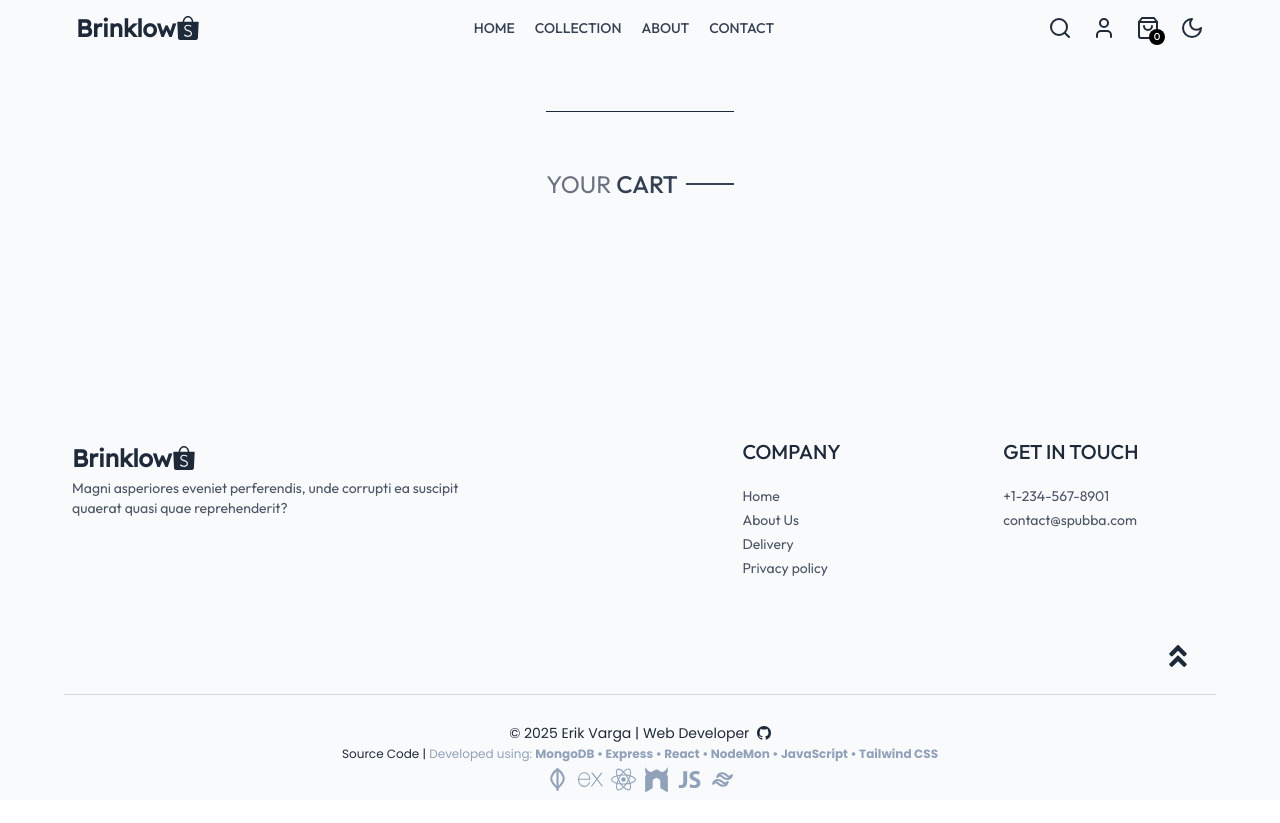
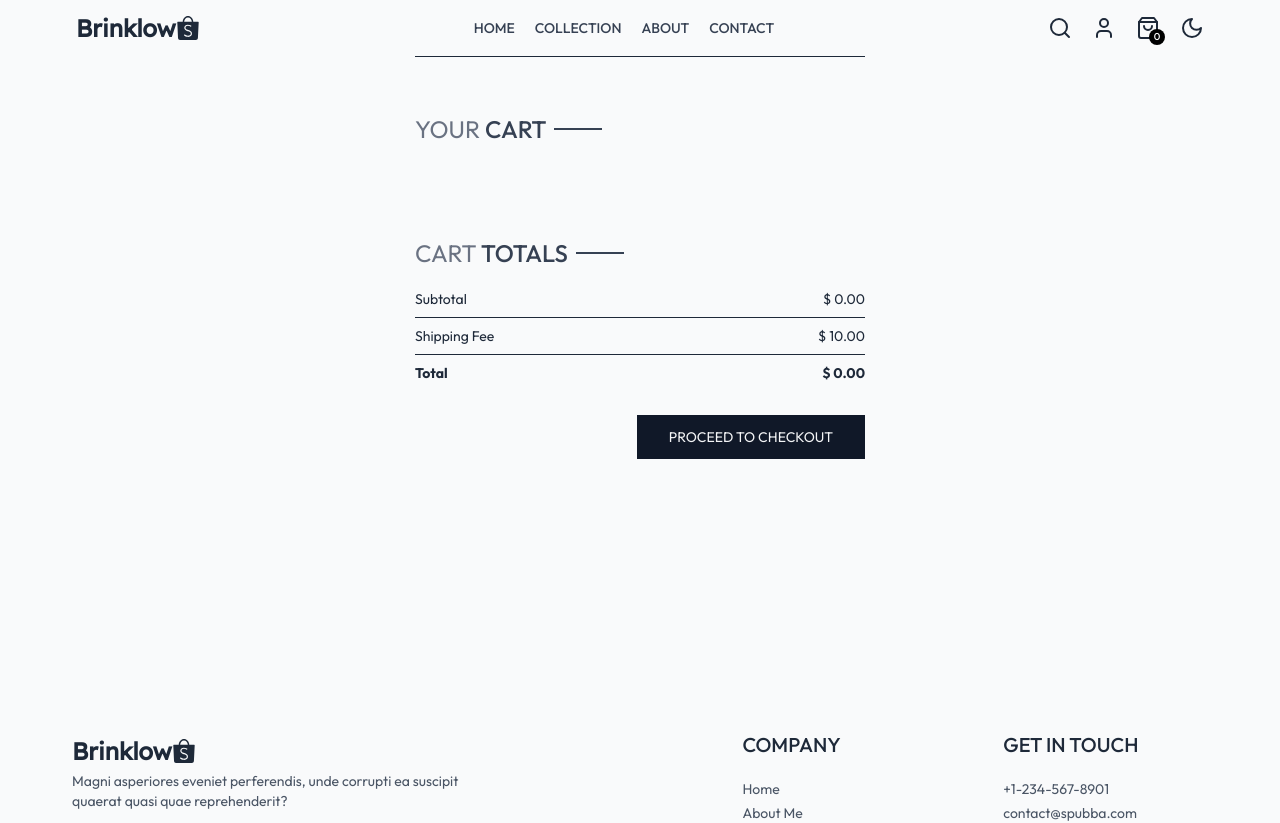
Before and after one commit to Erik-Varga/mern-stack-ecommerce, a React (Vite) app: page /cart in a window 1280 px wide. Shown: the top 823 px of the page. Before the commit the page ends 800 px from the top, so only its background shows below. Built offline with nearby package versions, Linux system fonts and the light colour scheme.

Commit message:
updated cart page

```diff
--- a/src/components/CartTotal.jsx
+++ b/src/components/CartTotal.jsx
@@ -1,8 +1,32 @@
-import React from 'react'
+import React, { useContext } from 'react'
+import { ShopContext } from '../context/ShopContext'
+import Title from './Title';
 
 const CartTotal = () => {
+    const { currency, delivery_fee, getCartAmount } = useContext(ShopContext);
+
   return (
-    <div>CartTotal</div>
+    <div className='w-full'>
+        <div className="text-2xl">
+            <Title text1={'CART'} text2={'TOTALS'} />
+        </div>
+        <div className="flex flex-col gap-2 mt-2 text-sm">
+            <div className="flex justify-between">
+                <p>Subtotal</p>
+                <p>{currency} {getCartAmount()}.00</p>
+            </div>
+            <hr />
+            <div className="flex justify-between">
+                <p>Shipping Fee</p>
+                <p>{currency} {delivery_fee}.00</p>
+            </div>
+            <hr />
+            <div className="flex justify-between">
+                <b>Total</b>
+                <b>{currency} {getCartAmount() === 0 ? 0 : getCartAmount() + delivery_fee}.00</b>
+            </div>
+        </div>
+    </div>
   )
 }
 
--- a/src/components/CompanyInfo.jsx
+++ b/src/components/CompanyInfo.jsx
@@ -22,7 +22,7 @@
                     <p className='text-xl font-medium mb-5'>COMPANY</p>
                     <ul className="flex flex-row sm:flex-col justify-around gap-4 sm:gap-1 text-gray-600 dark:text-gray-400">
                         <Link to='/'><li>Home</li></Link>
-                        <Link to='/about'><li>About Us</li></Link>
+                        <Link to='/about'><li>About Me</li></Link>
                         <li>Delivery</li>
                         <li>Privacy policy</li>
                     </ul>
--- a/src/components/ProgressBar.jsx
+++ b/src/components/ProgressBar.jsx
@@ -2,7 +2,7 @@
 
 const ProgressBar = () => {
     const current_hr = 4;
-    const current_min = 4;
+    const current_min = 18;
 
     const total_hr = 13;
     const total_min = 23;
@@ -12,9 +12,10 @@
     const pct_done = (Math.round((current_time / total_time) * 100)).toFixed(0);
 
     return (
-        <div className='flex justify-center items-center gap-2 '>
-            <span>{current_hr}:{current_min} | {total_hr}:{total_min} | {pct_done}%</span>
-
+        <div>
+            <div className='flex justify-center items-center gap-2 '>
+                <span>{current_hr}:{current_min} | {total_hr}:{total_min} | {pct_done}%</span>
+            </div>
         </div>
     )
 }
--- a/src/context/ShopContext.jsx
+++ b/src/context/ShopContext.jsx
@@ -1,6 +1,7 @@
 import React, { createContext, useEffect, useState } from 'react'
 import { products } from '../assets/assets';
 import { toast } from 'react-toastify';
+import { useNavigate } from "react-router-dom";
 
 export const ShopContext = createContext();
 
@@ -12,6 +13,9 @@
     const [showSearch, setShowSearch] = useState(false);
     const [cartItems, setCartItems] = useState({});
 
+    const navigate = useNavigate();
+
+    // add to cart
     const addToCart = async (itemId, size) => {
 
         if (!size) {
@@ -34,6 +38,7 @@
         setCartItems(cartData);
     }
 
+    // get cart count
     const getCartCount = () => {
         let totalCount = 0;
         for (const items in cartItems) {
@@ -50,18 +55,41 @@
         return totalCount;
     }
 
+    // update quantity
     const updateQuantity = async (itemId, size, quantity) => {
         let cartData = structuredClone(cartItems);
         cartData[itemId][size] = quantity;
         setCartItems(cartData);
     }
 
+    // get cart amount
+    const getCartAmount = () => {
+        let totalAmount = 0;
+        for (const items in cartItems) {
+            let itemInfo = products.find((product) => product._id === items);
+            for (const item in cartItems[items]) {
+                try {
+                    if (cartItems[items][item] > 0) {
+                        totalAmount += itemInfo.price * cartItems[items][item];
+                    }
+                } catch (error) {
+
+                }
+            }
+        }
+        return totalAmount;
+    }
+
+
+
+    // value
     const value = {
         products, currency, delivery_fee,
         search, setSearch,
         showSearch, setShowSearch,
         cartItems, addToCart,
         getCartCount, updateQuantity,
+        getCartAmount, navigate
     }
 
     return (
--- a/src/pages/About.jsx
+++ b/src/pages/About.jsx
@@ -1,11 +1,17 @@
 import React from 'react'
 import ProgressBar from '../components/ProgressBar'
+import Title from '../components/Title'
 
 const About = () => {
   return (
     <div className='flex flex-1 items-center justify-center'>
       <div className="flex flex-col gap-2 items-center justify-center">
-        About
+
+      <div className="text-2xl mb-3">
+          <Title text1={'ABOUT'} text2={'ME'} />
+        </div>
+        <img src="ev_icon_pic.jpg" alt="" className='w-25 h-25 rounded-full shadow-lg' />
+        <span className='lexend text-md'>EV</span>
         <div className="w-90">
           <ProgressBar />
         </div>
--- a/src/pages/Cart.jsx
+++ b/src/pages/Cart.jsx
@@ -3,10 +3,11 @@
 import Title from '../components/Title';
 import { LuTrash } from 'react-icons/lu';
 import { BsTrash } from 'react-icons/bs';
+import CartTotal from '../components/CartTotal';
 
 const Cart = () => {
 
-  const { products, currency, cartItems, updateQuantity } = useContext(ShopContext);
+  const { products, currency, cartItems, updateQuantity, navigate } = useContext(ShopContext);
 
   const [cartData, setCartData] = useState([]);
 
@@ -60,7 +61,16 @@
             )
           })}
         </div>
+        <div className="flex justify-end my-20">
+          <div className="w-full sm:w-[450px]">
+            <CartTotal />
+            <div className="w-full text-end">
+              <button onClick={()=>navigate('/place-order')} className="bg-gray-900 dark:bg-gray-100 text-gray-100 dark:text-gray-900 text-sm my-8 px-8 py-3 cursor-pointer hover:shadow-xl">PROCEED TO CHECKOUT</button>
+            </div>
+          </div>
+        </div>
       </div>
+
 
     </div>
   )
--- a/src/pages/Contact.jsx
+++ b/src/pages/Contact.jsx
@@ -1,8 +1,13 @@
 import React from 'react'
+import Title from '../components/Title'
 
 const Contact = () => {
   return (
-    <div className='flex flex-1 items-center justify-center'>Contact</div>
+    <div className='flex flex-1 items-center justify-center'>
+      <div className="text-2xl mb-3">
+          <Title text1={'CONTACT'} text2={'ME'} />
+        </div>
+    </div>
   )
 }
 
--- a/src/pages/PlaceOrder.jsx
+++ b/src/pages/PlaceOrder.jsx
@@ -1,8 +1,19 @@
 import React from 'react'
+import Title from '../components/Title'
 
 const PlaceOrder = () => {
   return (
-    <div className='flex items-center justify-center'>PlaceOrder</div>
+    <div className='flex flex-1 items-center justify-center'>
+      <div className="flex flex-col sm:flex-row justify-between gap-4 pt-5 sm:pt-14 mih-h-[80vh] border-t">
+
+        {/* left side */}
+        <div className="flex flex-col gap-4 w-full sm:max-w-[480px]">
+        <div className="text-2xl mb-3">
+          <Title text1={'DELIVERY'} text2={'INFORMATION'} />
+        </div>
+        </div>
+      </div>
+    </div>
   )
 }
 
```
